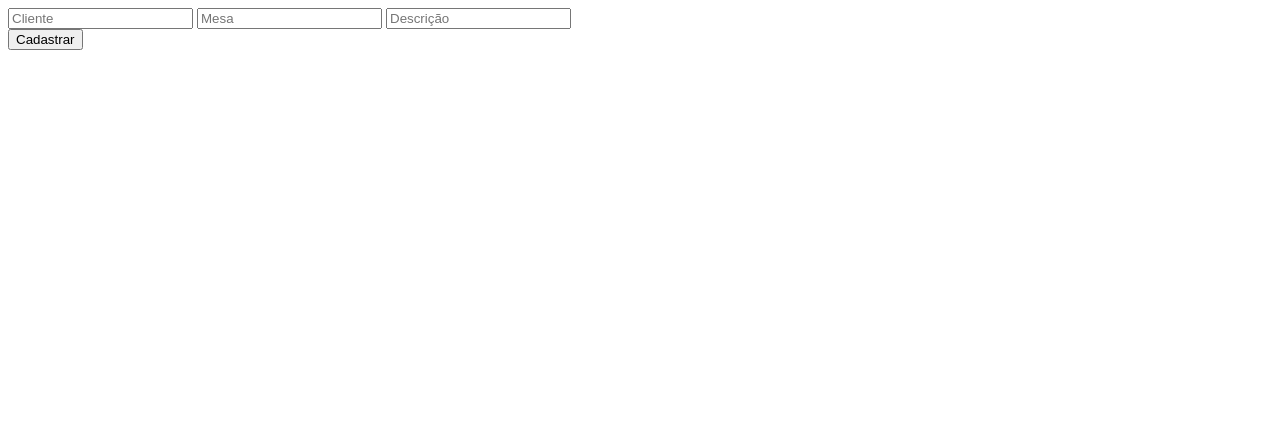
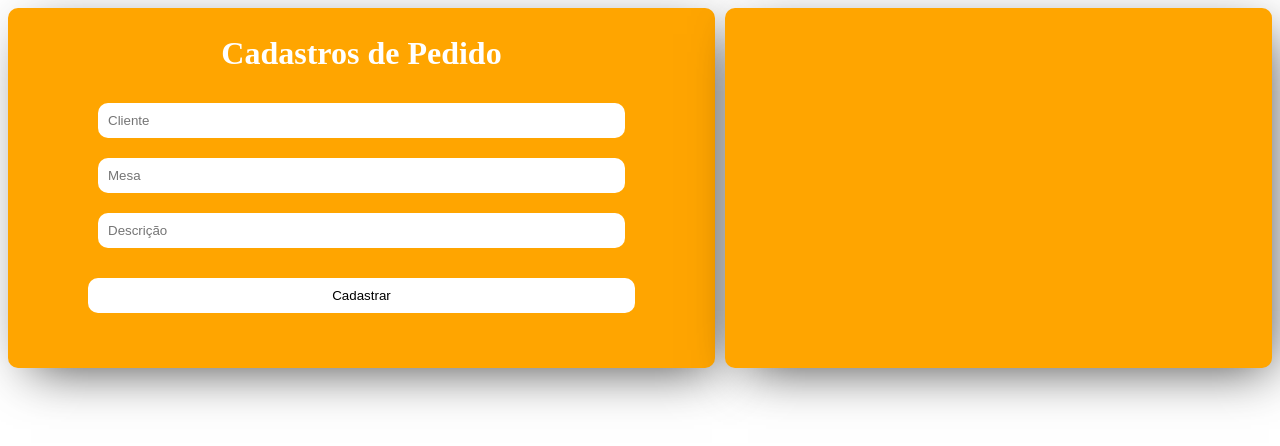
Before and after one commit to guilhermesachinelli/pedidos-mesa, a plain HTML site: page index.html in a window 1280 px wide. Drawn offline with Linux system fonts and the light colour scheme.

Commit message:
feat: finalized project

```diff
--- a/assets/css/style.index.css
+++ b/assets/css/style.index.css
@@ -7,3 +7,67 @@
 .hidden{
     display: none;
 }
+.input-container{
+    background-color: orange;
+    width: 50%;
+    height: 200px;
+    display: flex;
+    justify-content: center;
+    flex-direction: column;
+    padding: 5rem;
+    border-radius: 10px;
+    box-shadow:10px 13px 50px -13px rgba(0,0,0,0.75)
+}
+.input-container input{
+    margin: 10px;
+    border-radius: 10px;
+    border: none;
+    padding: 10px;
+}
+.input-container button{
+    border: none;
+    background-color: white;
+    border-radius: 10px;
+    margin-top: 20px;
+    margin-bottom: 50px;
+    padding: 10px;
+}
+.input-container h1{
+    text-align: center;
+    color: white;
+}
+.cont{
+    display: flex;
+}
+.client-content{
+    margin-left: 10px;
+    background-color: orange;
+    width: 50%;
+    display: flex;
+    max-height: 400px;
+    border-radius: 10px;
+    display: flex;
+    flex-direction: column;
+    overflow-y: scroll;
+    box-shadow:10px 13px 50px -13px rgba(0,0,0,0.75)
+}
+.client-content h1{
+    text-align: center;
+    color: white;
+}
+.client-card{
+    background-color: white;
+    border-radius: 10px;
+    padding: 10px;
+    margin: 10px;
+    text-align: center;
+    font-size: 20px;
+}
+.client-card button{
+    background-color: orange;
+    border: none;
+    cursor: pointer;
+    padding: 10px;
+    font-size: 20px;
+    border-radius: 10px;
+}
--- a/assets/js/script.index.js
+++ b/assets/js/script.index.js
@@ -39,6 +39,9 @@ class ClientList {
     deleteClient(id) {
         return (this.clientList = this.clientList.filter((client) => client.id != id));
     }
+    countClients() {
+        return this.clientList.length;
+    }
 }
 const clientList = new ClientList();
 function createClient() {
@@ -63,6 +66,8 @@ function showClients() {
         </div>
         `
         content.innerHTML += clientDiv;
+        const conunt = clientList.countClients()
+        document.getElementById("count").innerHTML = `Total: ${conunt   }`;
     });
 }
 function anyInputs() {
--- a/index.html
+++ b/index.html
@@ -9,8 +9,9 @@
 </head>
 
 <body>
-    <div>
+    <div class="cont">
         <div class="input-container">
+            <h1>Cadastros de Pedido</h1>
             <input type="text" id="client" placeholder="Cliente">
             <input type="text" id="table" placeholder="Mesa">
             <input type="text" id="description" placeholder="Descrição">
@@ -18,7 +19,11 @@
             <button id="register" onclick="createClient()">Cadastrar</button>
             <button id="edit" onclick="attClient()" class="hidden">Editar Cliente</button>
         </div>
-        <div class="client-content" id="client-content"></div>
+        <div class="client-content">
+            <h1 id="count"></h1>
+            <div id="client-content">
+            </div>
+        </div>
     </div>
     <script src="./assets/js/script.index.js"></script>
 </body>
```
